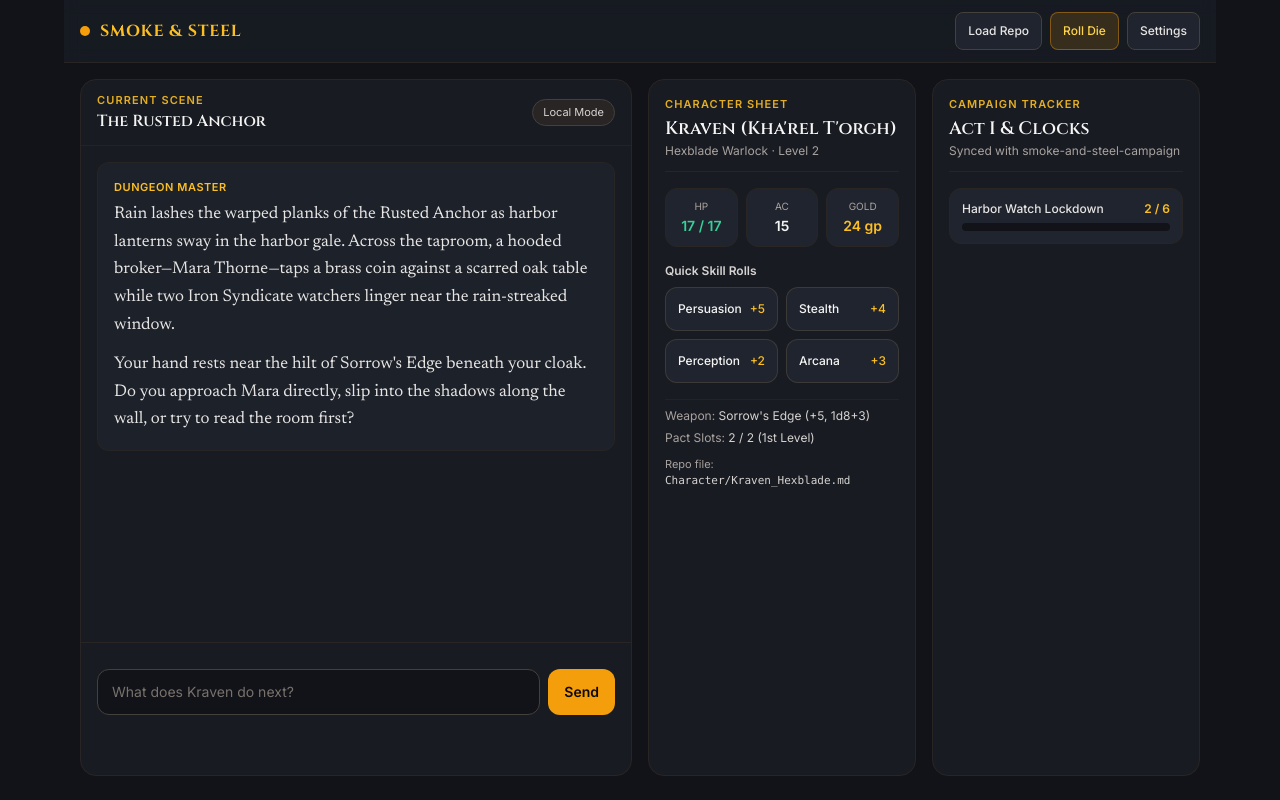
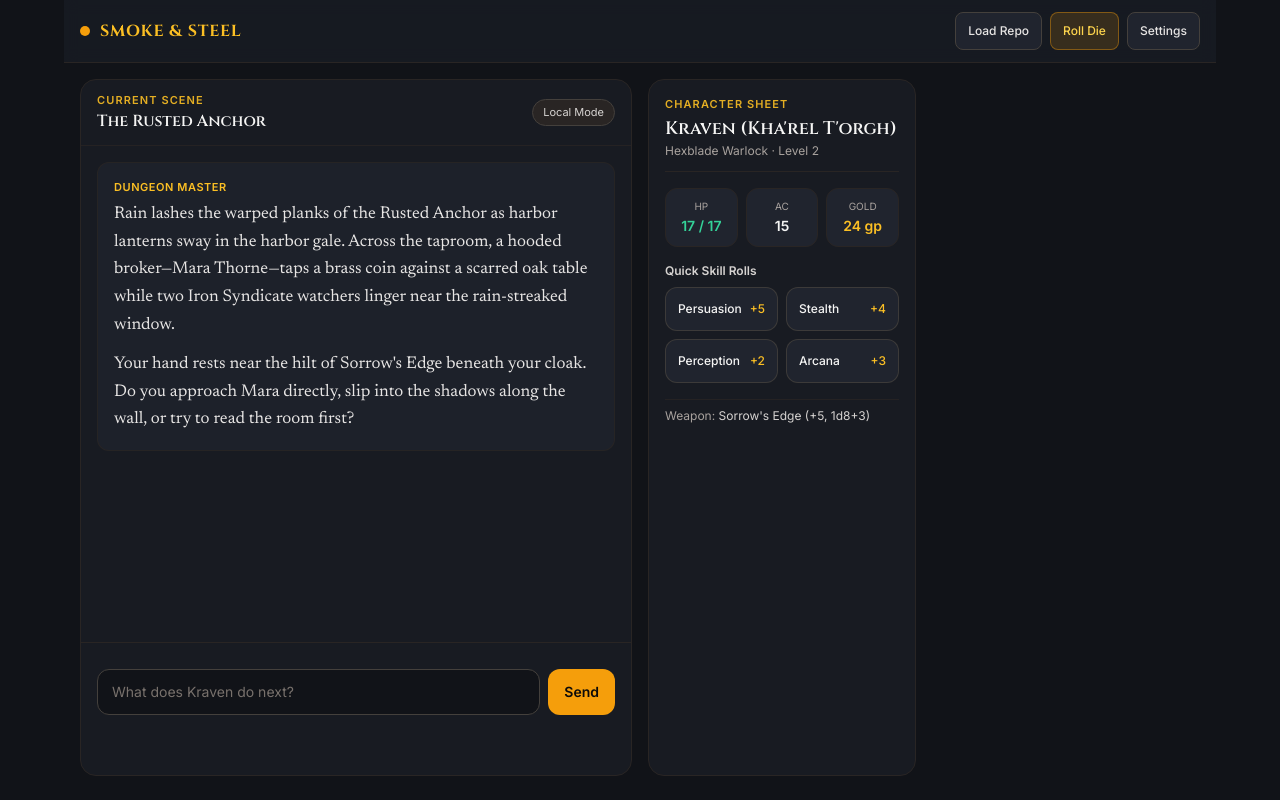
Before and after one commit to philbredehoeft/smoke-and-steel-app, a plain HTML site: page index.html in a window 1280 px wide. Drawn offline with nearby package versions, Linux system fonts and the light colour scheme.

Commit message:
Update index.html

```diff
--- a/index.html
+++ b/index.html
@@ -242,24 +242,4 @@
 
         <div class="text-xs text-stone-300 space-y-1.5 pt-2 border-t border-stone-800/80">
           <p><span class="text-stone-400">Weapon:</span> Sorrow's Edge (+5, 1d8+3)</p>
-          <p><span class="text-stone-400">Pact Slots:</span> 2 / 2 (1st Level)</p>
-          <p class="text-stone-400 text-[11px] pt-1">Repo file: <code id="char-file-label" class="text-stone-300">Character/Kraven_Hexblade.md</code></p>
-        </div>
-      </section>
-
-      <!-- PAGE 3: ADVENTURES -->
-      <section id="view-adventures" class="page-view hidden lg:flex lg:col-span-3 flex-col bg-surface rounded-2xl border border-stone-800 p-4 space-y-4">
-        <div class="border-b border-stone-800 pb-3">
-          <p class="text-[11px] uppercase tracking-widest text-amber-400/90 font-semibold">Campaign Tracker</p>
-          <h2 class="font-display text-lg text-stone-100 mt-0.5">Act I & Clocks</h2>
-          <p id="sync-status-text" class="text-xs text-stone-400">Synced with smoke-and-steel-campaign</p>
-        </div>
-
-        <div id="clocks-box" class="space-y-2.5 text-xs">
-          <div class="p-3 rounded-xl bg-surfaceAlt border border-stone-800">
-            <div class="flex justify-between mb-1.5">
-              <span class="font-medium text-stone-200">Harbor Watch Lockdown</span>
-              <span class="text-amber-400 font-semibold">2 / 6</span>
-            </div>
-            <div class="h-2 rounded-full bg-canvas overflow-hidden">
-              <div class="h-full w-1/3 bg-amber-500 rounded-
+          <p><span class="text-stone-400
```
